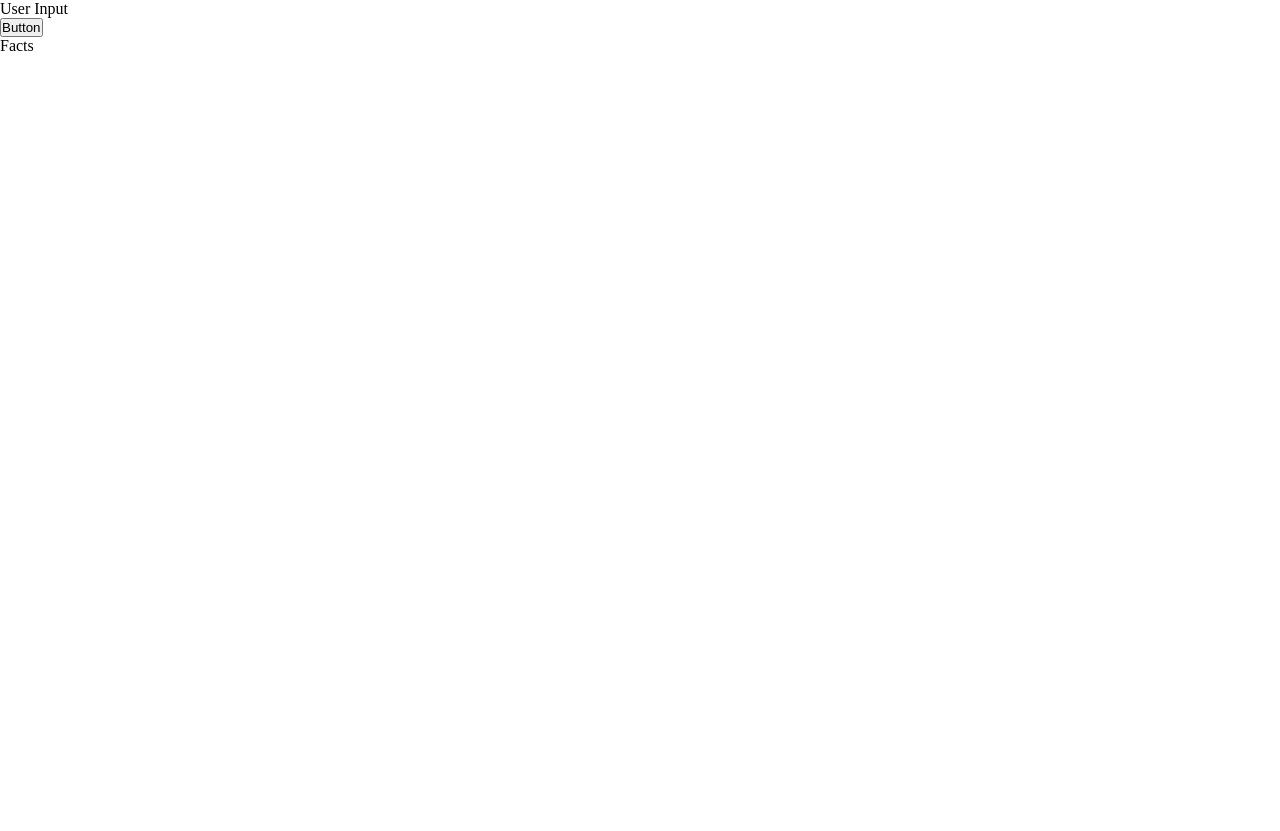
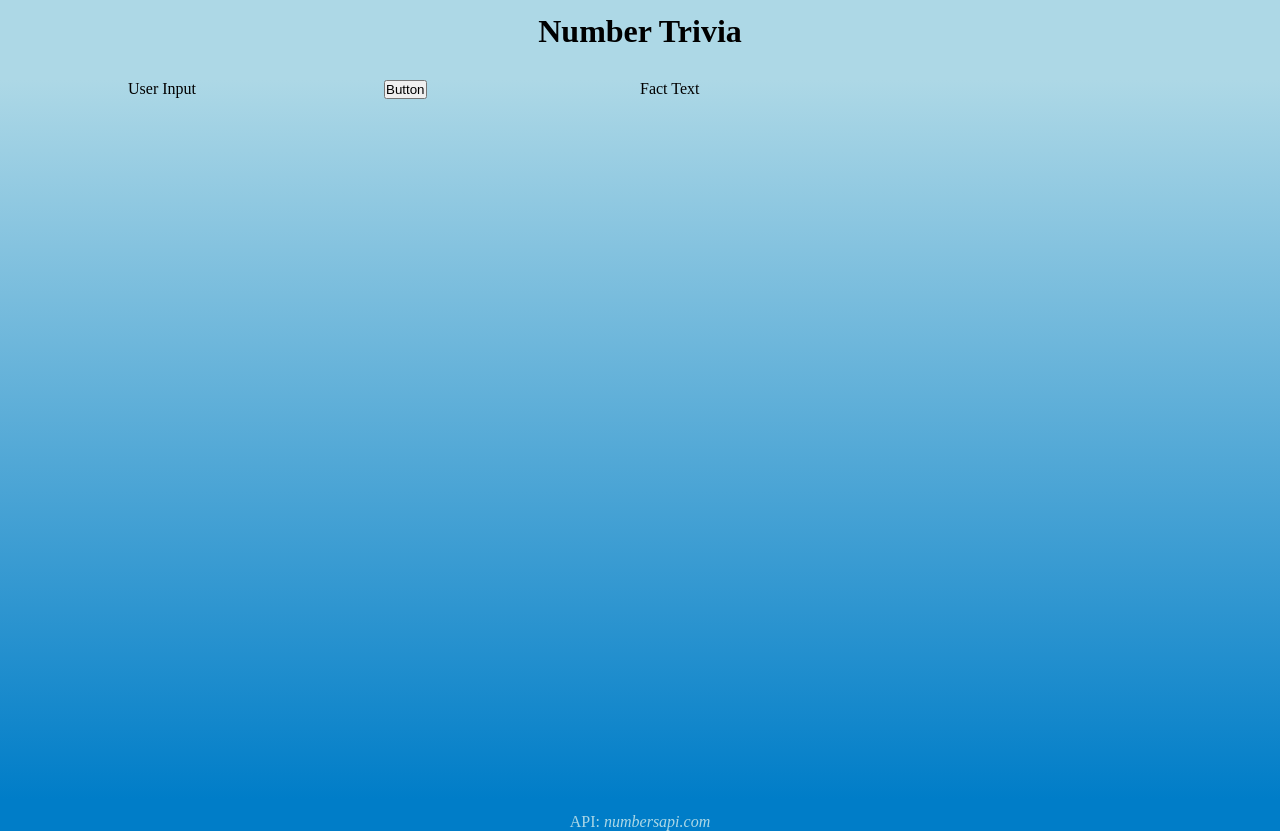
Before and after one commit to markahenrich/NumberTrivia, a plain HTML site: page index.html in a window 1280 px wide. Before the commit the page ends 800 px from the top, so only its background shows below. Drawn offline with Linux system fonts and the light colour scheme.

Commit message:
modified styling

```diff
--- a/index.html
+++ b/index.html
@@ -7,20 +7,20 @@
     <link rel="stylesheet" href="style.css">
 </head>
 <body>
-    <header></header>
+    <header><h1>Number Trivia</h1></header>
 
     <main>
 
-        <div class="userInput">User Input</div>
-
-        <div class="buttons"><button>Button</button></div>
-
-        <div class="factText">Facts</div>
+        <div class="container">
+            <div class="gridItem" id="userInput">User Input</div>
+            <div class="gridItem" id="button1"><button>Button</button></div>
+            <div class="gridItem" id="factText">Fact Text</div>
+        </div>
 
     </main>
 
     <script src="app.js"></script>
 
-    <footer></footer>
+    <footer>API: <em>numbersapi.com</em></footer>
 </body>
 </html>
--- a/style.css
+++ b/style.css
@@ -3,3 +3,27 @@
     padding: 0;
     box-sizing: border-box;
 }
+
+
+header {
+    height: 10vh;
+    text-align: center;
+    padding-top: 1%;
+    background-color: lightblue;
+}
+
+.container {
+    height: 90vh;
+    background: linear-gradient(lightblue,rgb(0, 125, 200));
+    display: grid;
+    justify-content: center;
+    grid-template-columns: 20vw 20vw 20vw 20vw;
+    grid-template-rows: repeat(4, 20vh);
+}
+
+footer {
+    background-color: rgb(0, 125, 200);
+    color: lightblue;
+    text-align: center;
+    padding-top: 1%;
+}
```
